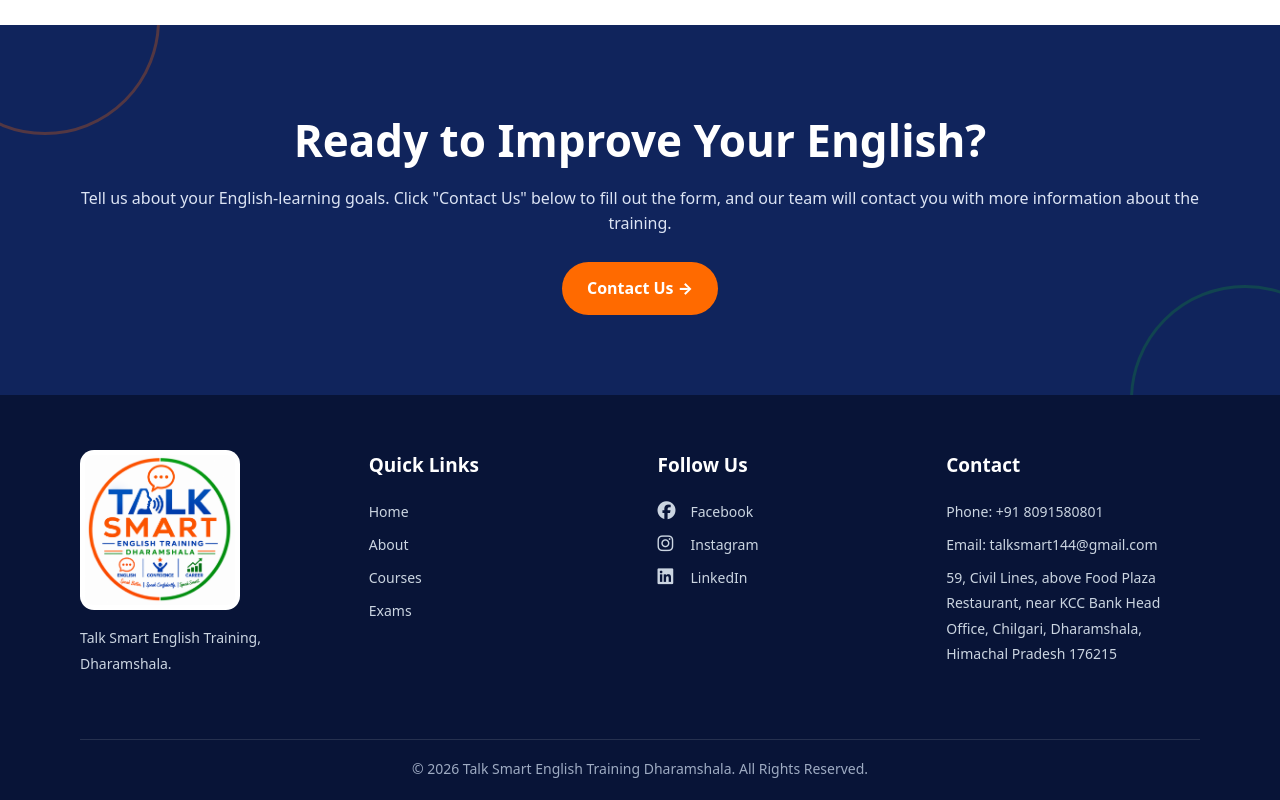
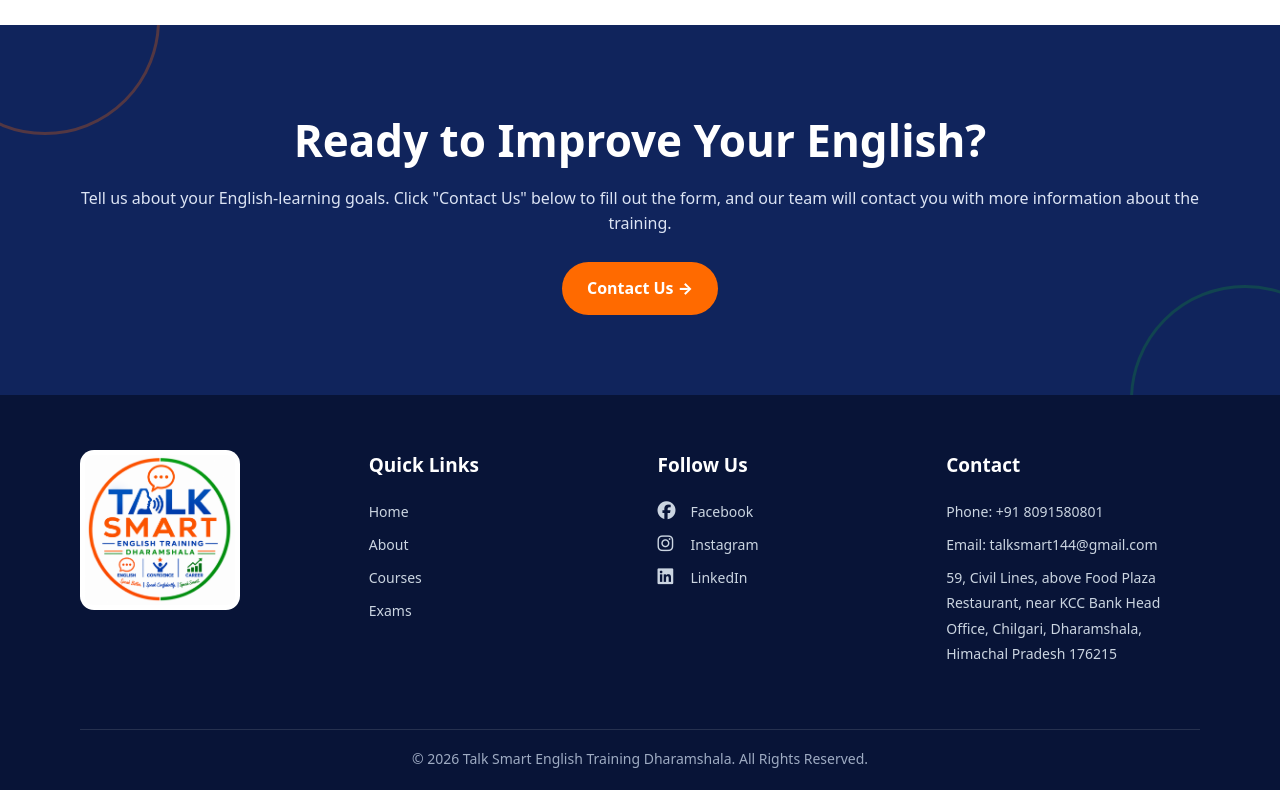
Before and after one commit to TechNewusDharamshala/talksmart, a React (Vite) app: page / in a window 1280 px wide. Shown: the part 4348-5148 px from the top of the page. Built offline with nearby package versions, Linux system fonts and the light colour scheme.

Commit message:
first commit

```diff
--- a/src/components/Footer/Footer.jsx
+++ b/src/components/Footer/Footer.jsx
@@ -15,7 +15,7 @@ const Footer = () => {
               src={logo}
               alt="Talk Smart logo"
             />
-            <p>Talk Smart English Training, Dharamshala.</p>
+
           </div>
 
           {/* Quick Links */}
```
